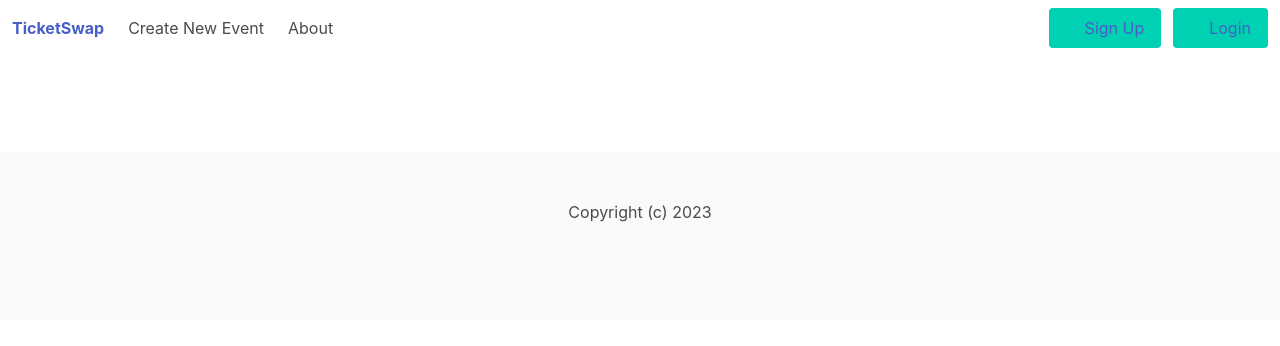
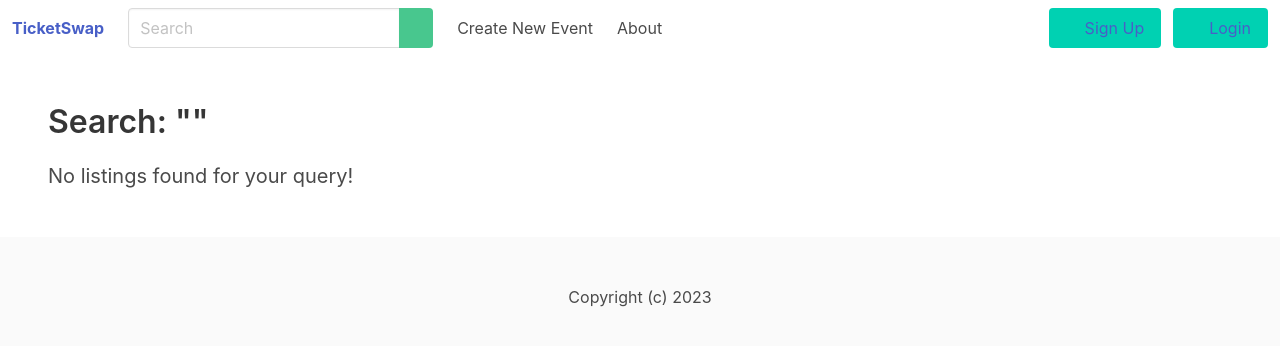
Before and after one commit to calebliu11/ticketmaster-clone, a Nuxt app in the folder nuxt-ticketswap/: page /search in a window 1280 px wide. Shown: the top 346 px of the page. Built offline with nearby package versions, Linux system fonts and the light colour scheme.

Commit message:
Search functionality

```diff
--- a/nuxt-ticketswap/app.vue
+++ b/nuxt-ticketswap/app.vue
@@ -9,7 +9,20 @@
 
   <div id="navMenubd-example" class="navbar-menu">
     <div class="navbar-start">
+      <div class="navbar-item">
+        <form method="get" action="/search">
+          <div class="field has-addons">
+            <div class="control">
+              <input type="text" class="input" placeholder='Search' name="query">
+            </div>
 
+            <div class="control">
+              <button class="button is-success">
+              </button>
+            </div>
+          </div>
+        </form>
+      </div>
 
       <router-link to="/seller" class="navbar-item">Create New Event</router-link>
 
--- /dev/null
+++ b/nuxt-ticketswap/pages/search.vue
@@ -0,0 +1,58 @@
+<template>
+    <div class="search-page">
+        <div class="columns is-multiline">
+            <div class="column is-10">
+                <h2 class="title">Search: "{{ query }}"</h2>
+            </div>
+        </div>
+
+        <template v-if="listings.length > 0">
+            <listingBox
+            v-for="listing in listings"
+            v-bind:key="listing.id"
+            v-bind:listing="listing" />
+        </template>
+        <template v-else>
+            <h2 class="subtitle">
+                No listings found for your query!
+            </h2>
+        </template>
+    </div>
+</template>
+
+<script>
+import listingBox from '@/components/listingBox'
+
+export default {
+    name: 'Search',
+
+    data() {
+        return {
+            listings: [],
+            query: '',
+        }
+    },
+    mounted() {
+        let url = window.location.search.substring(1)
+        let params = new URLSearchParams(url)
+
+        if (params.get('query')) {
+            this.query = params.get('query')
+
+            this.doSearch()
+        }
+    },
+    methods: {
+        async doSearch() {
+            const headers = { 'Content-Type': 'application/json', 'Authorization': "Token " + this.$store.state.token };
+            await $fetch('/api/v1/search/', { method: "POST", headers, body: { 'query': this.query } })
+            .then((response) => {
+                this.listings = response
+            })
+            .catch((error) => console.error(error))
+            }
+    }
+}
+
+
+</script>
```
Also changed, not shown: 2 other files (tests, documents, lock files or other folders).
